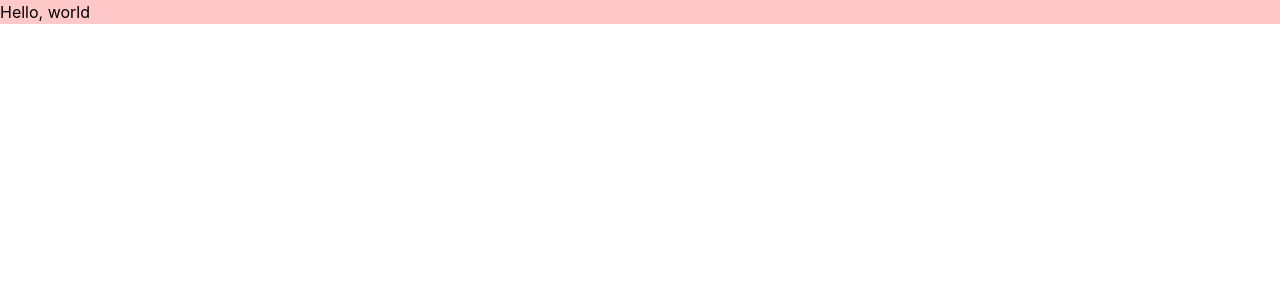
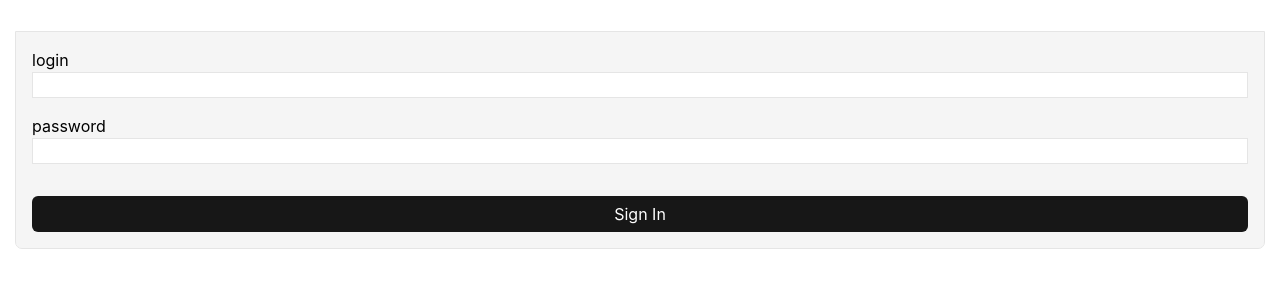
Before and after one commit to idbeholdv18/expense-tracker, a React app in the folder frontend/: page / in a window 1280 px wide. Shown: the top 300 px of the page. Built offline with nearby package versions, Linux system fonts and the light colour scheme.

Commit message:
feat(frontend): login page boilerplate

```diff
--- /dev/null
+++ b/frontend/src/app/ui/App.tsx
@@ -0,0 +1,12 @@
+import { FC } from "react";
+import { LoginPage } from "@/page/login";
+
+export interface AppProps {}
+
+export const App: FC<AppProps> = () => {
+  return (
+    <div>
+      <LoginPage />
+    </div>
+  );
+};
--- a/frontend/src/index.tsx
+++ b/frontend/src/index.tsx
@@ -1,8 +1,8 @@
 import { createRoot } from "react-dom/client";
-import React from "react";
 import "./app/ui/global.css";
+import { App } from "@/app/ui/App";
 
 document.body.innerHTML = '<div id="app"></div>';
 
 const root = createRoot(document.getElementById("app"));
-root.render(<h1 className='bg-red-200'>Hello, world</h1>);
+root.render(<App />);
--- /dev/null
+++ b/frontend/src/page/login/index.ts
@@ -0,0 +1 @@
+export { LoginPage } from "./ui/Login.page";
--- /dev/null
+++ b/frontend/src/page/login/ui/Login.page.tsx
@@ -0,0 +1,76 @@
+import clsx from "clsx";
+import { ChangeEvent, FC, useId, useState } from "react";
+
+export interface LoginPageProps {}
+
+export const LoginPage: FC<LoginPageProps> = () => {
+  const loginId = useId();
+  const passwordId = useId();
+
+  const login = async (formData: FormData) => {
+    const login = formData.get("login");
+    const password = formData.get("password");
+
+    try {
+      const response = await fetch("http://localhost:8080/api/v1/login", {
+        method: "POST",
+        headers: {
+          "Content-Type": "application/json",
+        },
+        body: JSON.stringify({
+          login,
+          password,
+        }),
+      });
+      if (!response.ok) {
+        throw new Error("login failed");
+      }
+      const data = await response.json();
+
+      console.log(data);
+    } catch (e) {
+      console.error(e);
+    }
+  };
+
+  return (
+    <div className={clsx("px-4 pt-8")}>
+      <form
+        action={login}
+        className='flex flex-col gap-4 px-4 py-4 bg-neutral-100 rounded-b-md outline outline-neutral-200'
+      >
+        <label htmlFor={loginId}>
+          login
+          <input
+            required
+            name='login'
+            type='text'
+            id={loginId}
+            className={clsx(
+              "border border-solid border-neutral-200 w-full bg-white",
+            )}
+          />
+        </label>
+
+        <label htmlFor={passwordId}>
+          password
+          <input
+            required
+            name='password'
+            type='password'
+            id={passwordId}
+            className={clsx(
+              "border border-solid border-neutral-200 w-full bg-white",
+            )}
+          />
+        </label>
+
+        <input
+          type='submit'
+          value='Sign In'
+          className='h-9 px-4 mt-4 bg-neutral-900 text-white rounded-md'
+        />
+      </form>
+    </div>
+  );
+};
--- a/frontend/webpack.config.ts
+++ b/frontend/webpack.config.ts
@@ -1,4 +1,5 @@
-import { Configuration } from "webpack";
+/// <reference path="node_modules/webpack-dev-server/types/lib/Server.d.ts"/>
+import { type Configuration } from "webpack";
 import path, { dirname } from "path";
 import HtmlWebpackPlugin from "html-webpack-plugin";
 import { fileURLToPath } from "url";
@@ -33,5 +34,17 @@ export default (): Configuration => {
         template: path.resolve(__dirname, "public", "index.html"),
       }),
     ],
+    resolve: {
+      alias: {
+        "@": path.resolve(__dirname, "src"),
+      },
+      extensions: [".tsx", ".ts", ".js", ".jsx"],
+    },
+    devServer: {
+      port: 3000,
+      hot: true,
+      open: true,
+      historyApiFallback: true,
+    },
   };
 };
```
Also changed, not shown: frontend/package.json (+5 -2 lines), frontend/tsconfig.json (+6 -2 lines), frontend/src/page/login/ui/Login.page.async.tsx (added), 1 other file (tests, documents, lock files or other folders).
